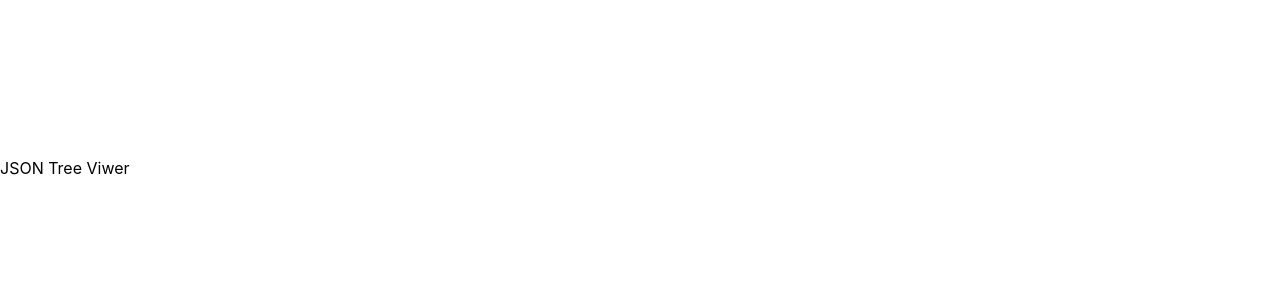
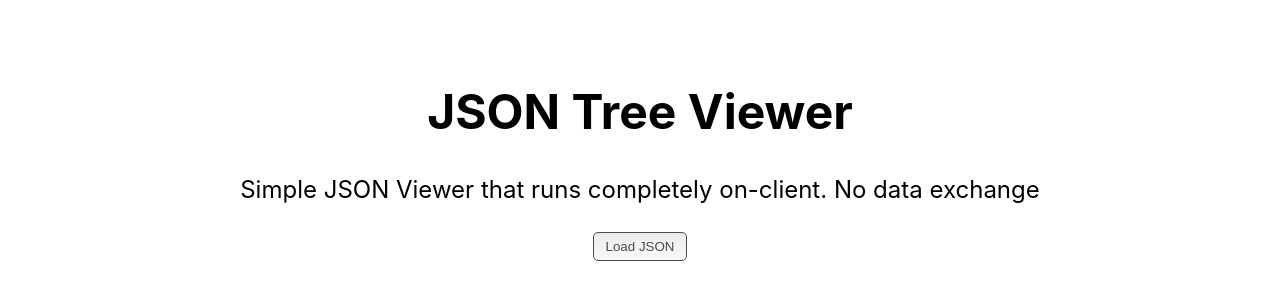
Before and after one commit to WennerCastilho/rinha-frontend, a React (Vite) app: page / in a window 1280 px wide. Shown: the part 232-532 px from the top of the page. Built offline with nearby package versions, Linux system fonts and the light colour scheme.

Commit message:
Fix: Logic for rendering the loading screen or JSON preview

```diff
--- a/src/App.tsx
+++ b/src/App.tsx
@@ -1,5 +1,15 @@
+import { useState } from "react"
+import { ContainerSC } from "./AppStyles"
+import { Home } from "./components/Home"
+import { ViewerJson } from "./components/ViewerJson"
+
 export const App = () => {
+  const [viewJson, setViewJson] = useState(false)
   return (
-    <div>JSON Tree Viwer</div>
+    <ContainerSC>
+      {viewJson ?
+        <ViewerJson stateViewJson={[setViewJson]} /> :
+        <Home stateViewJson={[setViewJson]} />}
+    </ContainerSC>
   )
 }
--- /dev/null
+++ b/src/AppStyles.ts
@@ -0,0 +1,8 @@
+import styled from 'styled-components'
+
+export const ContainerSC = styled.div`
+    width: 100vw;
+    height: 100vh;
+
+    overflow-x: hidden;
+`
```
